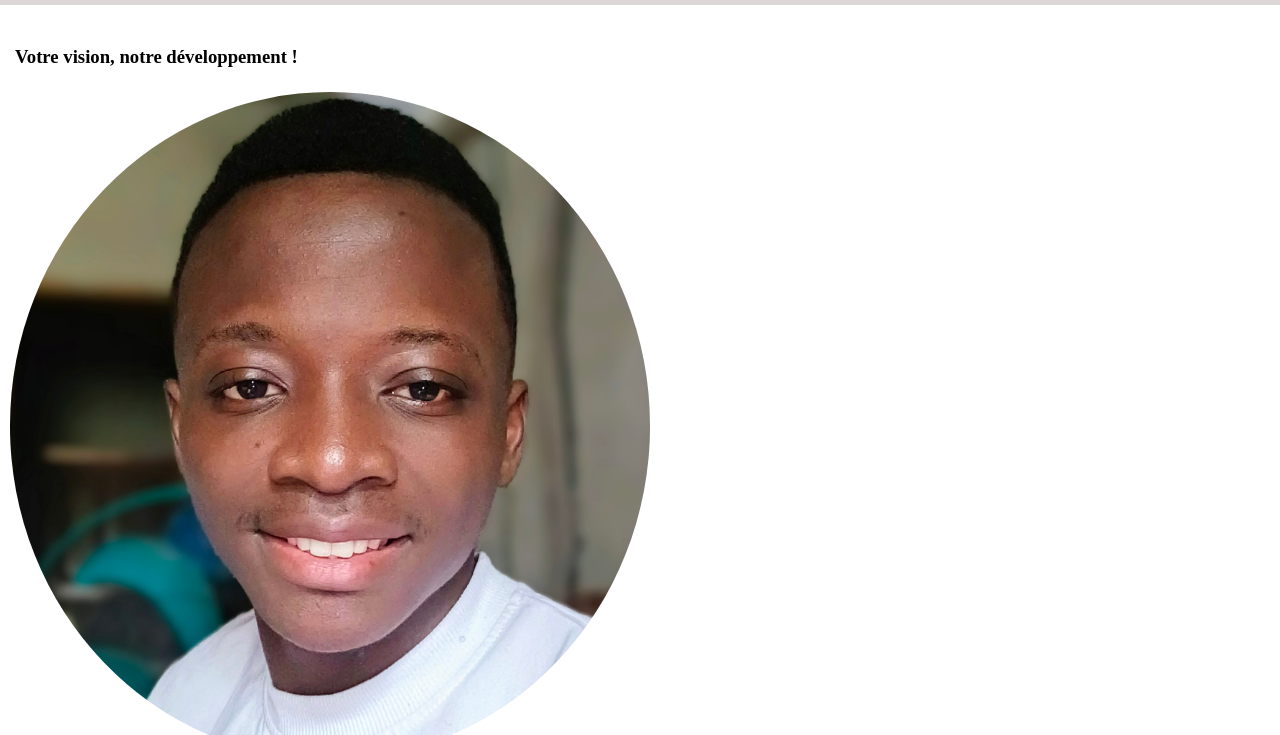
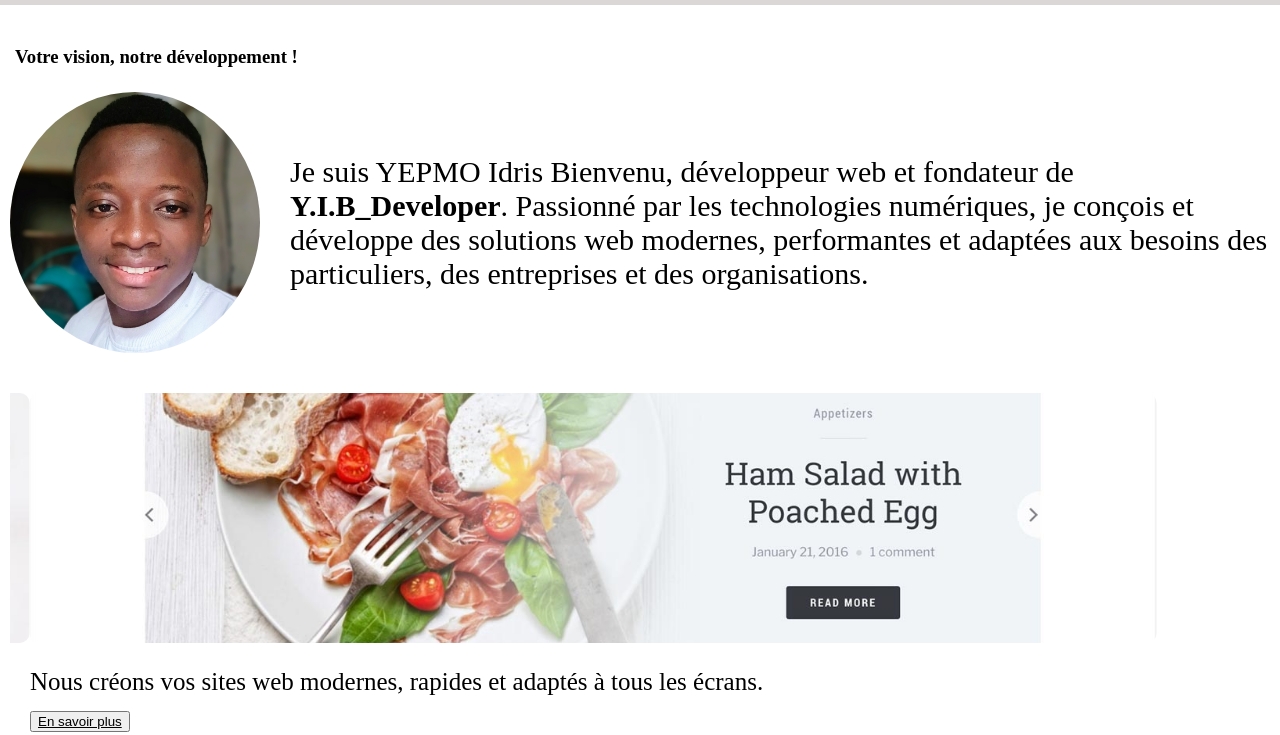
Before and after one commit to idridinho/mon-site, a plain HTML site: page index.html in a window 1280 px wide. Shown: the part 65-800 px from the top of the page. Drawn offline with Linux system fonts and the light colour scheme.

Commit message:
modification

```diff
--- a/index.html
+++ b/index.html
@@ -22,8 +22,20 @@
         </div>
 
         <h3 class="slogan">Votre vision, notre développement !</h3>
+        <div class="presentation">
+            <img src="images/PDG.jpg" class="photo" alt="">
+            <div class="texte">
+                <p>
+                    Je suis YEPMO Idris Bienvenu, développeur web et fondateur de <b>Y.I.B_Developer</b>. Passionné par les technologies numériques, je
+                    conçois et développe des solutions web modernes, performantes
+                    et adaptées aux besoins des particuliers, des entreprises et des organisations.
+                </p>
+            </div>
+        </div>
 
-        <img src="images/PDG.jpg" alt="" id="pdg">
+
+
+
         <div class="slider">
             <div class="slides">
                 <img src="images/site_vitrine2.jpg" alt="">
--- a/style.css
+++ b/style.css
@@ -114,9 +114,19 @@ body {
     position: relative;
     left: 20px;
 }
-#pdg {
-    width: 50%;
+.presentation{
+    display: flex;
+    align-items: center;
+    gap: 10px;
+}
+.photo {
+    width: 250px;
+    max-width: 500px;
     height: auto;
     border-radius: 50%;
     padding: 10px;
 }
+.texte{
+    font-size: clamp(5px, 3.5vw, 30px);
+    margin: 10px;
+}
```
